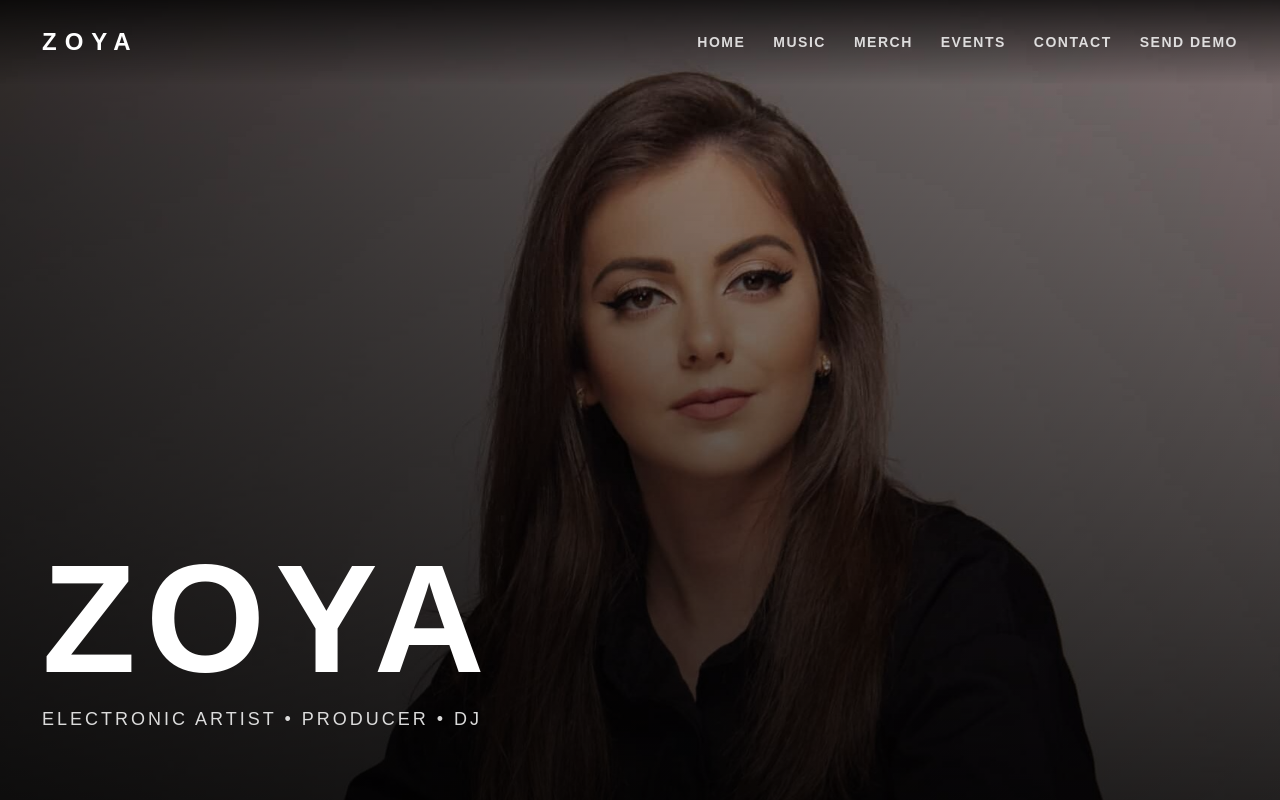
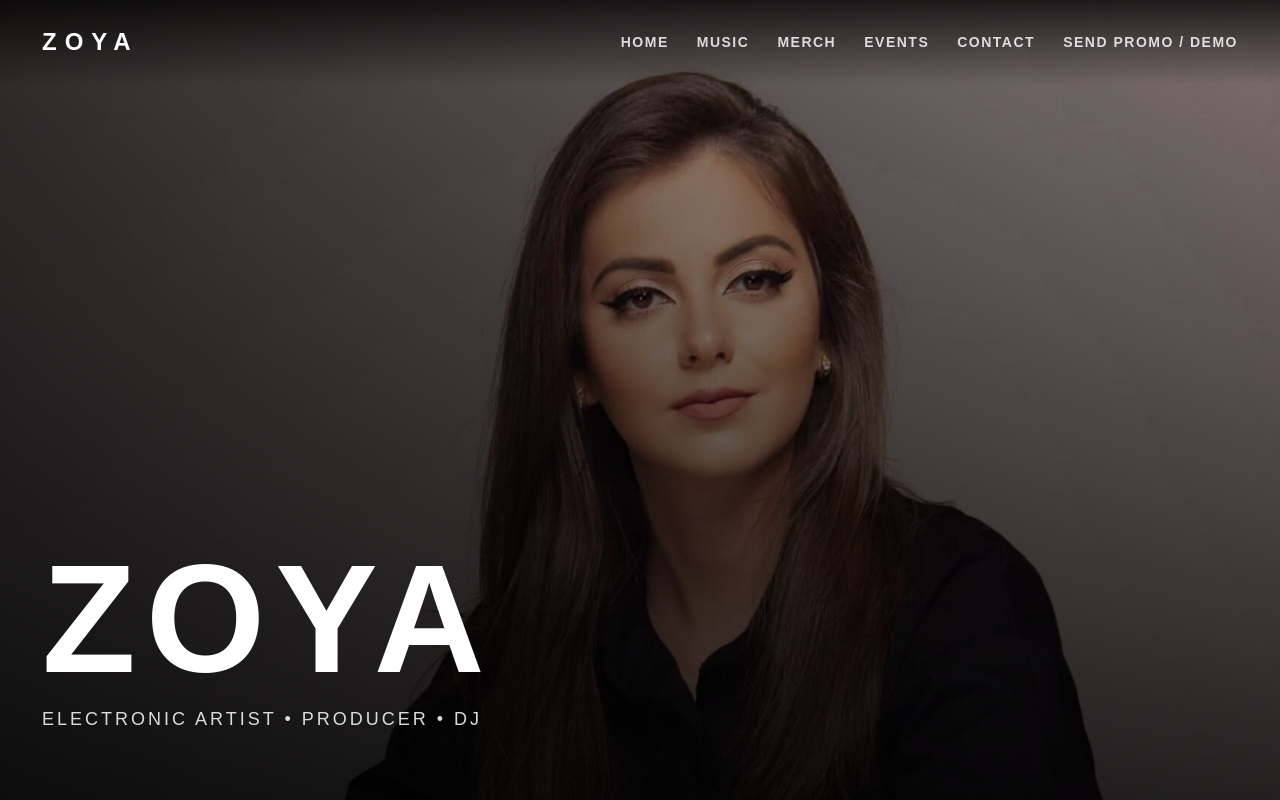
Before and after one commit to SwayAllDay/swayallday.github.io, a plain HTML site: page index.html in a window 1280 px wide. Shown: the top 800 px of the page. Drawn offline with Linux system fonts and the light colour scheme.

Commit message:
Update index.html

```diff
--- a/index.html
+++ b/index.html
@@ -18,7 +18,7 @@
       <a href="merch.html">Merch</a>
       <a href="events.html">Events</a>
       <a href="contact.html">Contact</a>
-      <a href="demo.html">Send Demo</a>
+      <a href="demo.html">Send Promo / Demo</a>
     </nav>
   </header>
 
```
